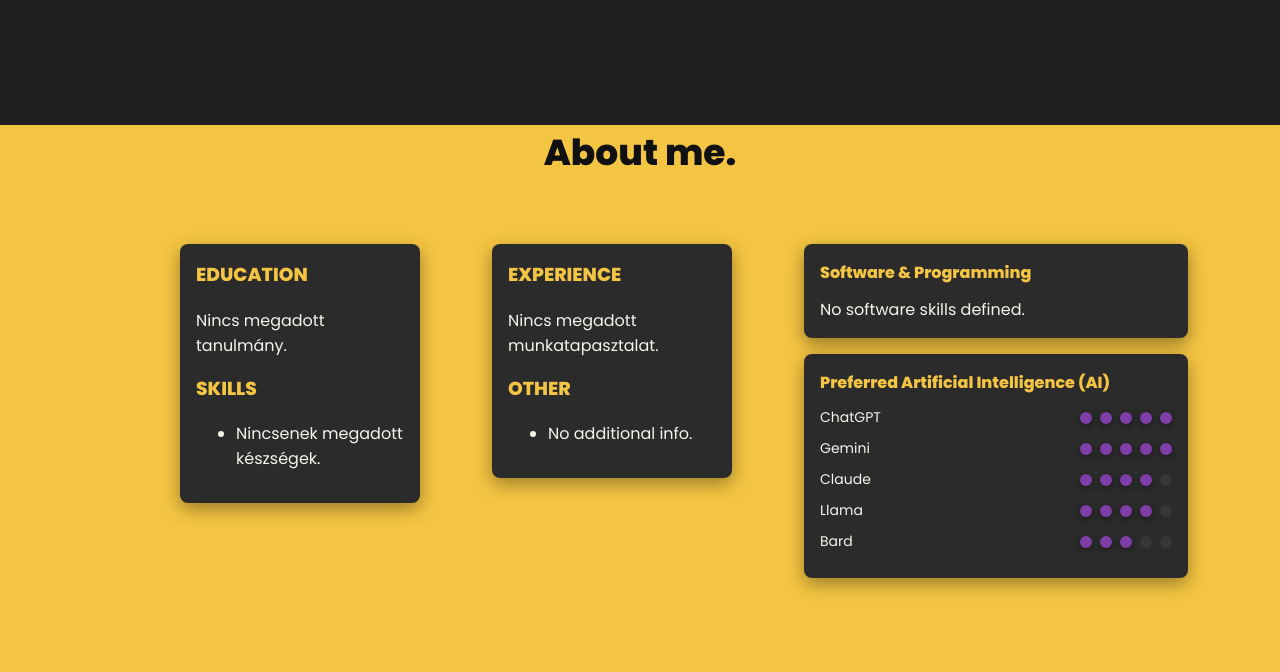
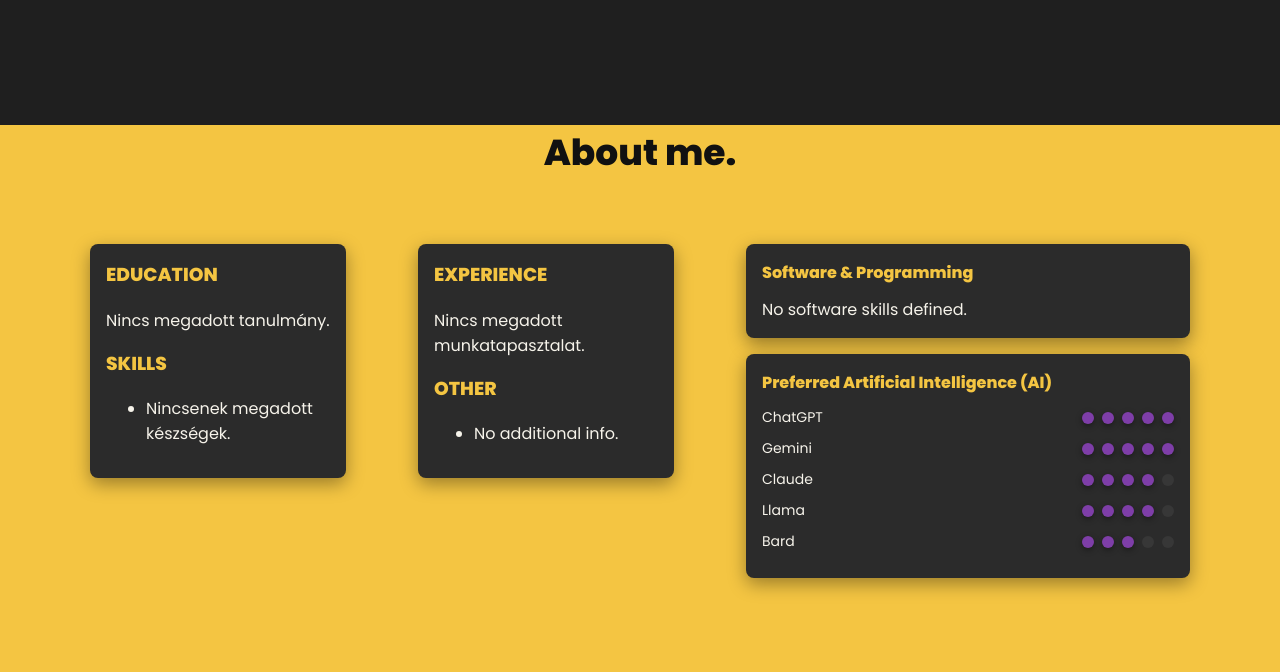
Before and after one commit to szilve60/resume, a Django app: page / in a window 1280 px wide. Shown: the part 742-1414 px from the top of the page. Run offline with Django 4.2, Linux system fonts and the light colour scheme; data comes from the database, SQL or seed files in the repository; data that the repository does not hold is empty.

Commit message:
Widen cards area on desktop: increase .cards-inner max-width and right column

```diff
--- a/resume/static/css/style.css
+++ b/resume/static/css/style.css
@@ -68,7 +68,7 @@ main{display:block}
 .btn.outline{border:2px solid rgba(220,170,20,0.18);color:var(--cta);background:transparent;padding:10px 20px;border-radius:12px}
 .hero-socials{margin-top:36px;display:flex;gap:12px}
 .social{width:42px;height:42px;border-radius:999px;background:transparent;border:2px solid rgba(220,170,20,0.16);display:inline-flex;align-items:center;justify-content:center;color:var(--accent);text-decoration:none}
-.content-grid{display:grid;grid-template-columns:1fr 1fr 420px;gap:36px;padding:28px 48px;align-items:start;width:100%}
+.content-grid{display:grid;grid-template-columns:1fr 1fr 480px;gap:36px;padding:28px 48px;align-items:start;width:100%}
 .col{background:transparent;padding:18px;border-radius:4px}
 .section-title{color:var(--accent);margin-top:0}
 .item{margin-bottom:14px}
@@ -176,7 +176,7 @@ main{display:block}
 }
 .cards-inner{
   width:100%;
-  max-width:1100px; /* center content width to match hero */
+  max-width:1400px; /* wider content area so cards fill more space on desktop */
   margin:0 auto;
   padding: 0 24px 0 24px; /* remove top padding so heading aligns to band top */
   box-sizing:border-box;
```
